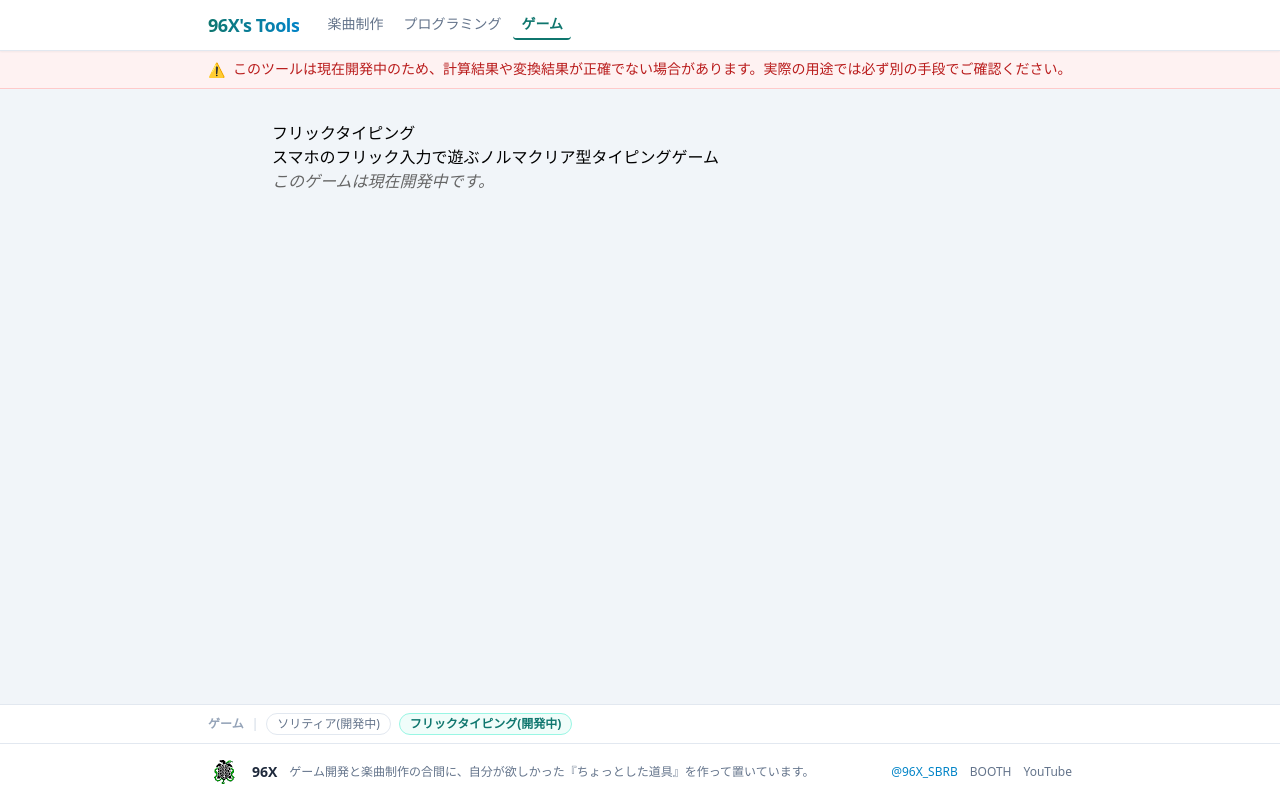
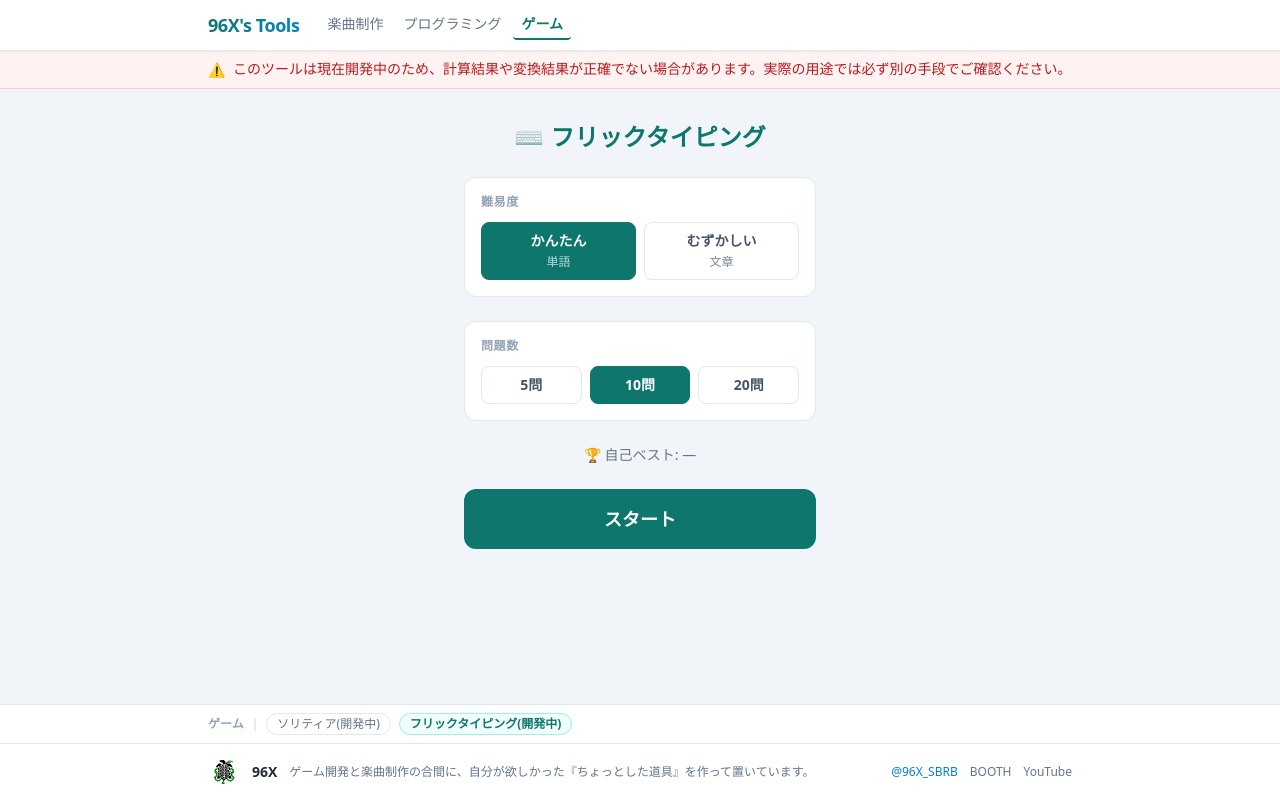
Before and after one commit to kuroto-96X/Utilities-Svelte, a SvelteKit app: page /game/flick-typing in a window 1280 px wide. Built offline with nearby package versions, Linux system fonts and the light colour scheme.

Commit message:
feat: フリックタイピングゲームのページを実装

```diff
--- a/src/routes/game/flick-typing/+page.svelte
+++ b/src/routes/game/flick-typing/+page.svelte
@@ -1,28 +1,250 @@
-<script>
-  import { site } from '$lib/site';
+<script lang="ts">
+  import { onMount, tick } from 'svelte'
+  import { easyWords, hardSentences, pickQuestions } from '$lib/game/flick-typing/words'
+  import { getBest, saveBest, type Difficulty } from '$lib/game/flick-typing/score'
 
-  const tool = site.tools.find(t => t.href === '/game/flick-typing');
+  type Phase = 'start' | 'game' | 'result'
+
+  // ---- スタート設定 ----
+  let difficulty = $state<Difficulty>('easy')
+  let count = $state<5 | 10 | 20>(10)
+
+  // ---- ゲーム状態 ----
+  let phase = $state<Phase>('start')
+  let questions = $state<string[]>([])
+  let currentIndex = $state(0)
+  let inputValue = $state('')
+  let isComposing = $state(false)
+  let startTimeMs = $state<number | null>(null)
+  let elapsedMs = $state(0)
+  let timerHandle = $state<ReturnType<typeof setInterval> | null>(null)
+  let inputEl = $state<HTMLInputElement | null>(null)
+
+  // ---- リザルト ----
+  let finalTimeMs = $state(0)
+  let isNewRecord = $state(false)
+  let prevBestMs = $state<number | null>(null)
+
+  // ---- 派生値 ----
+  let currentQuestion = $derived(questions[currentIndex] ?? '')
+  let best = $derived(getBest(difficulty, count))
+
+  const difficultyOptions: { value: Difficulty; label: string; sub: string }[] = [
+    { value: 'easy', label: 'かんたん', sub: '単語' },
+    { value: 'hard', label: 'むずかしい', sub: '文章' },
+  ]
+
+  function formatTime(ms: number): string {
+    const cs = Math.floor(ms / 10)
+    const centiseconds = cs % 100
+    const totalSeconds = Math.floor(cs / 100)
+    const seconds = totalSeconds % 60
+    const minutes = Math.floor(totalSeconds / 60)
+    return `${String(minutes).padStart(2, '0')}:${String(seconds).padStart(2, '0')}.${String(centiseconds).padStart(2, '0')}`
+  }
+
+  function startGame() {
+    const pool = difficulty === 'easy' ? easyWords : hardSentences
+    questions = pickQuestions(pool, count)
+    currentIndex = 0
+    inputValue = ''
+    isComposing = false
+    startTimeMs = null
+    elapsedMs = 0
+    if (timerHandle) clearInterval(timerHandle)
+    timerHandle = null
+    phase = 'game'
+    tick().then(() => inputEl?.focus())
+  }
+
+  function checkAnswer() {
+    if (inputValue.trim() !== currentQuestion) return
+
+    if (currentIndex === questions.length - 1) {
+      const now = Date.now()
+      finalTimeMs = startTimeMs ? now - startTimeMs : 0
+      if (timerHandle) clearInterval(timerHandle)
+      timerHandle = null
+      prevBestMs = getBest(difficulty, count)
+      isNewRecord = saveBest(difficulty, count, finalTimeMs)
+      phase = 'result'
+    } else {
+      currentIndex++
+      inputValue = ''
+      tick().then(() => inputEl?.focus())
+    }
+  }
+
+  function handleInput() {
+    if (startTimeMs === null && inputValue.length > 0) {
+      startTimeMs = Date.now()
+      timerHandle = setInterval(() => {
+        elapsedMs = Date.now() - (startTimeMs ?? Date.now())
+      }, 10)
+    }
+    if (!isComposing) checkAnswer()
+  }
+
+  function handleCompositionStart() {
+    isComposing = true
+  }
+
+  function handleCompositionEnd() {
+    isComposing = false
+    checkAnswer()
+  }
+
+  function restart() {
+    startGame()
+  }
+
+  function backToStart() {
+    if (timerHandle) clearInterval(timerHandle)
+    timerHandle = null
+    phase = 'start'
+  }
+
+  onMount(() => {
+    return () => {
+      if (timerHandle) clearInterval(timerHandle)
+    }
+  })
 </script>
 
 <svelte:head>
-  <title>{tool?.label}</title>
+  <title>フリックタイピング</title>
 </svelte:head>
 
-<div class="container">
-  <h1>{tool?.label}</h1>
-  <p>{tool?.description}</p>
-  <p class="dev-notice">このゲームは現在開発中です。</p>
-</div>
+{#if phase === 'start'}
+  <div class="max-w-sm mx-auto px-4 py-8 flex flex-col gap-6">
+    <h1 class="text-2xl font-bold text-teal-700 text-center">⌨️ フリックタイピング</h1>
 
-<style>
-  .container {
-    padding: 2rem;
-    max-width: 800px;
-    margin: 0 auto;
-  }
+    <div class="bg-white border border-slate-200 rounded-xl p-4 flex flex-col gap-3">
+      <p class="text-xs font-bold uppercase tracking-wider text-slate-400">難易度</p>
+      <div class="flex gap-2">
+        {#each difficultyOptions as opt (opt.value)}
+          <button
+            type="button"
+            class="flex-1 rounded-lg py-2 text-sm font-semibold transition-colors border"
+            class:bg-teal-700={difficulty === opt.value}
+            class:text-white={difficulty === opt.value}
+            class:border-teal-700={difficulty === opt.value}
+            class:bg-white={difficulty !== opt.value}
+            class:text-slate-600={difficulty !== opt.value}
+            class:border-slate-200={difficulty !== opt.value}
+            onclick={() => { difficulty = opt.value }}
+          >
+            {opt.label}<br /><span class="text-xs font-normal opacity-70">{opt.sub}</span>
+          </button>
+        {/each}
+      </div>
+    </div>
 
-  .dev-notice {
-    color: #666;
-    font-style: italic;
-  }
-</style>
+    <div class="bg-white border border-slate-200 rounded-xl p-4 flex flex-col gap-3">
+      <p class="text-xs font-bold uppercase tracking-wider text-slate-400">問題数</p>
+      <div class="flex gap-2">
+        {#each [5, 10, 20] as n (n)}
+          <button
+            type="button"
+            class="flex-1 rounded-lg py-2 text-sm font-semibold transition-colors border"
+            class:bg-teal-700={count === n}
+            class:text-white={count === n}
+            class:border-teal-700={count === n}
+            class:bg-white={count !== n}
+            class:text-slate-600={count !== n}
+            class:border-slate-200={count !== n}
+            onclick={() => { count = n as 5 | 10 | 20 }}
+          >
+            {n}問
+          </button>
+        {/each}
+      </div>
+    </div>
+
+    <p class="text-center text-sm text-slate-500">
+      🏆 自己ベスト: {best !== null ? formatTime(best) : '—'}
+    </p>
+
+    <button
+      type="button"
+      class="bg-teal-700 text-white rounded-xl py-4 text-lg font-bold transition-opacity hover:opacity-90 active:opacity-80"
+      onclick={startGame}
+    >
+      スタート
+    </button>
+  </div>
+
+{:else if phase === 'game'}
+  <div class="max-w-sm mx-auto px-4 py-6 flex flex-col gap-4">
+    <div class="flex justify-between items-center">
+      <span class="text-sm font-semibold text-slate-500">{currentIndex + 1} / {count}</span>
+      <span class="text-2xl font-bold tabular-nums text-teal-700">{formatTime(elapsedMs)}</span>
+    </div>
+
+    <div class="bg-slate-200 rounded-full h-1.5">
+      <div
+        class="bg-teal-700 h-1.5 rounded-full transition-all duration-150"
+        style="width: {(currentIndex / count) * 100}%"
+      ></div>
+    </div>
+
+    <div class="bg-white border-2 border-teal-700 rounded-2xl py-8 px-4 text-center mt-2">
+      <p class="text-xs text-slate-400 mb-2">お題</p>
+      <p class="text-4xl font-bold tracking-widest text-slate-800">{currentQuestion}</p>
+    </div>
+
+    <input
+      bind:this={inputEl}
+      bind:value={inputValue}
+      oninput={handleInput}
+      oncompositionstart={handleCompositionStart}
+      oncompositionend={handleCompositionEnd}
+      type="text"
+      autocomplete="off"
+      autocorrect="off"
+      autocapitalize="off"
+      class="border border-slate-300 rounded-xl px-4 py-3 text-lg outline-none focus:border-teal-700 focus:ring-2 focus:ring-teal-200 w-full"
+      placeholder="ここに入力..."
+    />
+
+    <p class="text-center text-xs text-slate-400">
+      🏆 自己ベスト: {best !== null ? formatTime(best) : '—'}
+    </p>
+  </div>
+
+{:else}
+  <div class="max-w-sm mx-auto px-4 py-8 flex flex-col items-center gap-5">
+    <p class="text-5xl mt-4">🎉</p>
+    <p class="text-sm font-semibold text-slate-500">
+      クリア！ {difficulty === 'easy' ? 'かんたん' : 'むずかしい'} {count}問
+    </p>
+    <p class="text-5xl font-bold tabular-nums text-teal-700">{formatTime(finalTimeMs)}</p>
+
+    {#if isNewRecord && prevBestMs !== null}
+      <div class="bg-yellow-50 border border-yellow-200 rounded-xl px-6 py-3 text-sm font-semibold text-yellow-800">
+        ✨ 新記録！（前回: {formatTime(prevBestMs)}）
+      </div>
+    {:else if isNewRecord}
+      <div class="bg-yellow-50 border border-yellow-200 rounded-xl px-6 py-3 text-sm font-semibold text-yellow-800">
+        ✨ 初クリア！
+      </div>
+    {/if}
+
+    <div class="flex gap-3 w-full mt-2">
+      <button
+        type="button"
+        class="flex-1 bg-slate-100 text-slate-700 rounded-xl py-3 font-semibold active:opacity-80"
+        onclick={restart}
+      >
+        もう一度
+      </button>
+      <button
+        type="button"
+        class="flex-1 bg-teal-700 text-white rounded-xl py-3 font-semibold active:opacity-80"
+        onclick={backToStart}
+      >
+        設定に戻る
+      </button>
+    </div>
+  </div>
+{/if}
```
